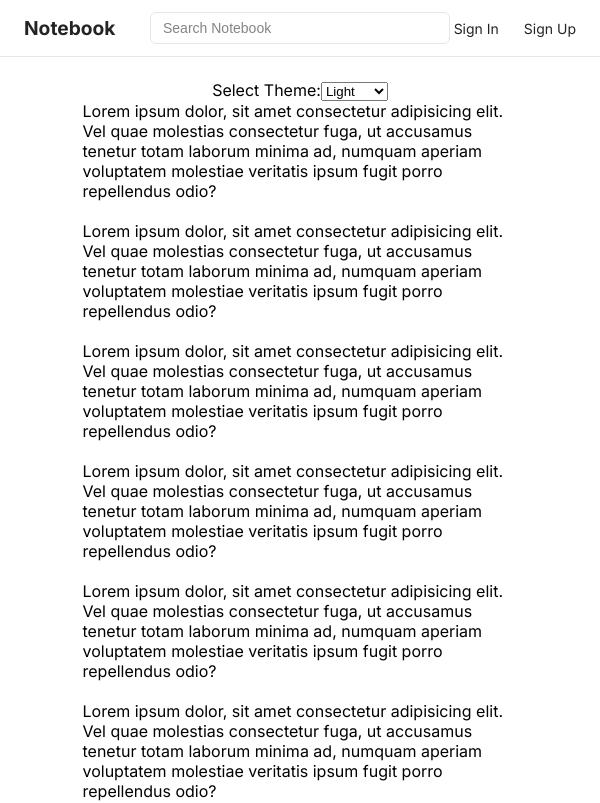
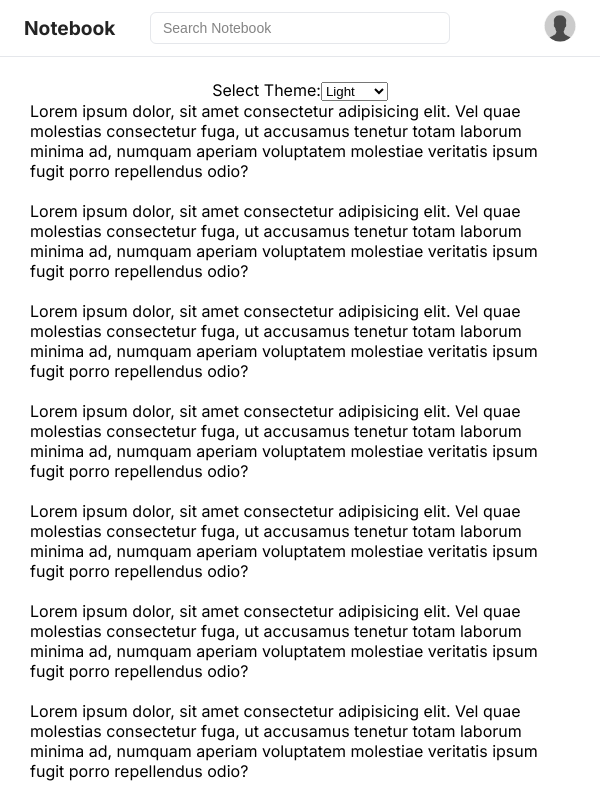
Before and after one commit to Wolleys/notebook, a Next.js app: page / in a window 600 px wide. Shown: the top 803 px of the page. Built offline with nearby package versions, Linux system fonts and the light colour scheme.

Commit message:
Update media queries

```diff
--- a/app/globals.css
+++ b/app/globals.css
@@ -85,50 +85,52 @@ a {
   text-decoration: none;
 }
 
-.container {
-  min-height: 100vh;
-  /* background-color: var(----bodyBgColor); */
+.wrapper {
+  max-width: 480px;
+  margin: 0 auto;
+  padding: 0 20px;
 }
 
-.wrapper {
-  max-width: 1536px;
-  margin-left: auto;
-  margin-right: auto;
-  padding-left: 80px;
-  padding-right: 80px;
-  /* background-color: purple; */
+/* Mobile */
+@media (max-width: 480px) {
 }
 
-@media screen and (max-width: 1536px) {
+/* Extra small devices */
+@media (min-width: 481px) and (max-width: 767px) {
   .wrapper {
-    max-width: 1366px;
+    padding: 0 30px;
+    max-width: 767px;
   }
 }
 
-@media screen and (max-width: 1280px) {
+/* Small tablets */
+@media (min-width: 768px) and (max-width: 991px) {
   .wrapper {
-    max-width: 1024px;
+    padding: 0 40px;
+    max-width: 991px;
   }
 }
 
-@media screen and (max-width: 1024px) {
+/* Large tablets/laptops */
+@media (min-width: 992px) and (max-width: 1199px) {
   .wrapper {
-    max-width: 768px;
-    padding-left: 40px;
-    padding-right: 40px;
+    padding: 0 80px;
+    max-width: 1199px;
   }
 }
 
-@media screen and (max-width: 768px) {
+/* Desktops */
+@media (min-width: 1200px) and (max-width: 1919px) {
   .wrapper {
-    max-width: 640px;
+    padding: 0 60px;
+    max-width: 1200px;
   }
 }
 
-@media screen and (max-width: 640px) {
+/* Extra large screens */
+@media (min-width: 1920px) {
   .wrapper {
-    max-width: 475px;
-    padding-left: 20px;
-    padding-right: 20px;
+    padding: 0 80px;
+    max-width: none;
   }
 }
--- a/components/header/index.tsx
+++ b/components/header/index.tsx
@@ -5,7 +5,7 @@ import SearchBar from "../searchBar";
 import styles from "./header.module.css";
 
 const Header: FC = () => {
-  const status = false;
+  const status = true;
 
   return (
     <div className={styles.container}>
```
